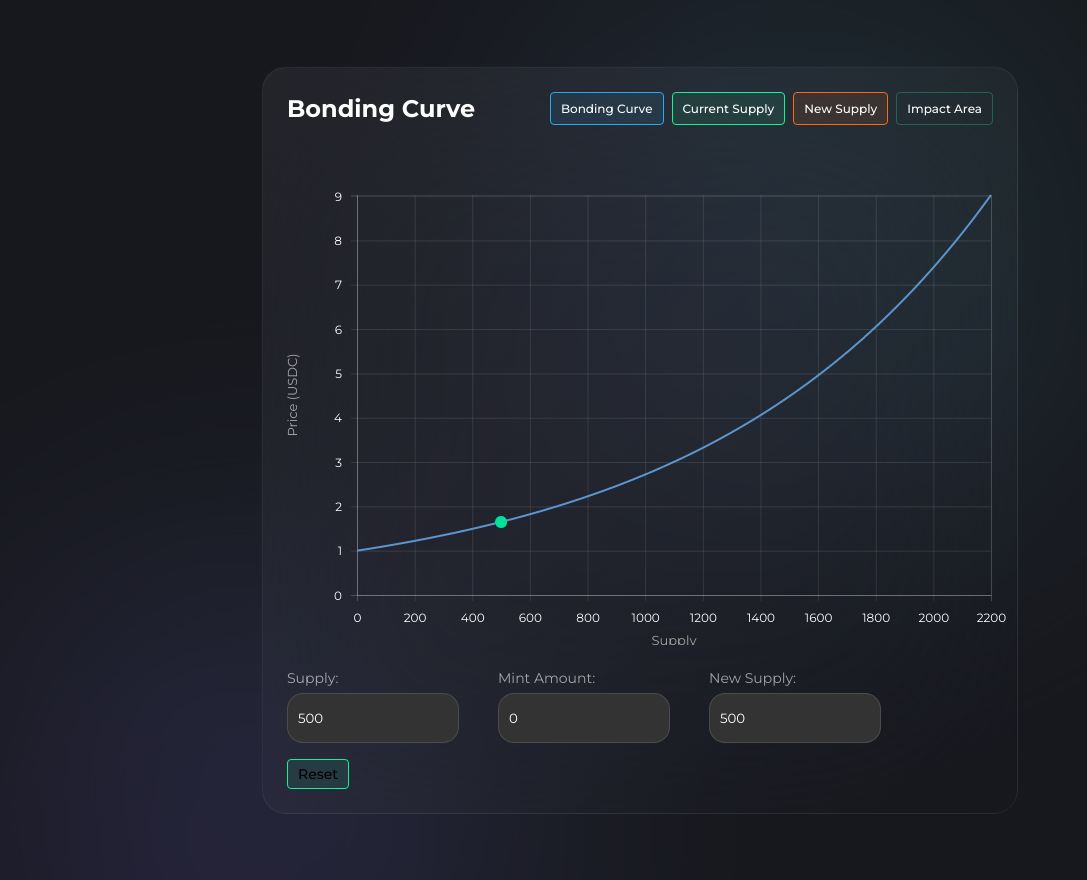
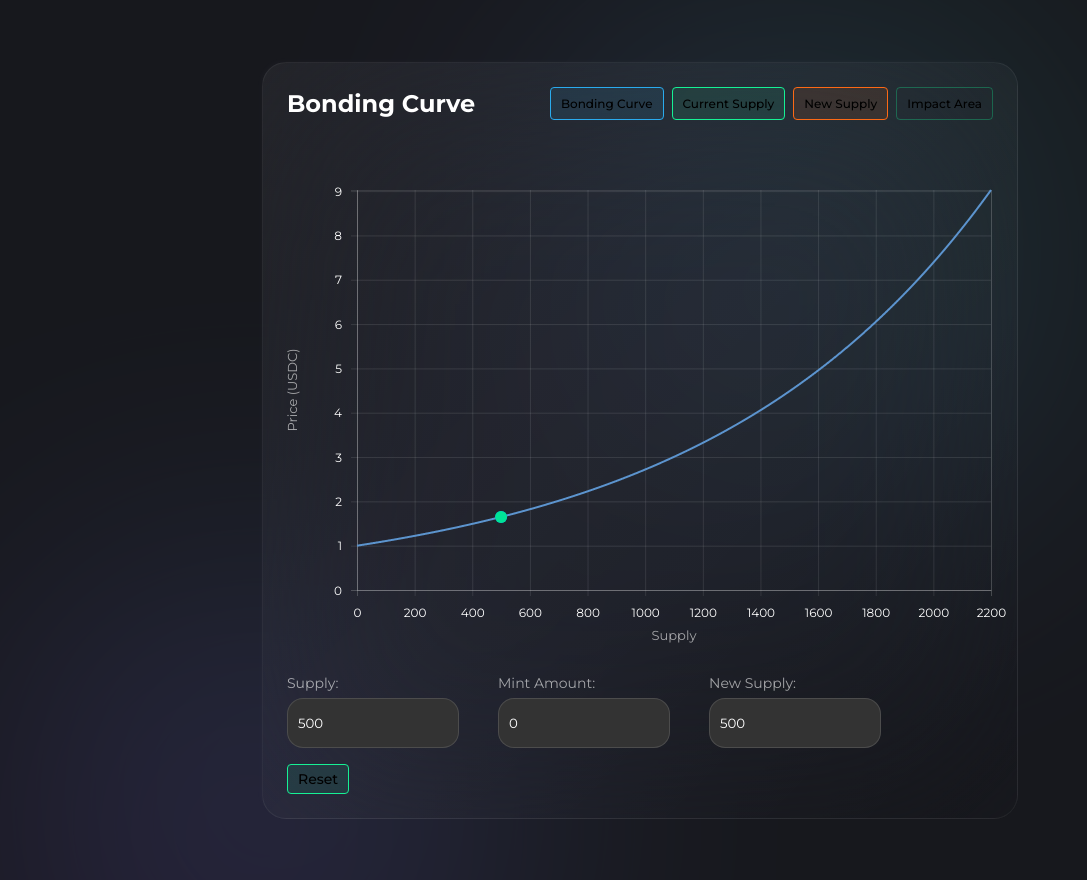
Before and after one commit to antisyst/trade_chart, a Next.js app: page / in a window 1280 px wide. Shown: the whole page, without its empty margins (0-1087 px from the left). Built offline with nearby package versions, Linux system fonts and the light colour scheme.

Commit message:
Update Chart.module.scss

```diff
--- a/src/styles/Chart.module.scss
+++ b/src/styles/Chart.module.scss
@@ -8,6 +8,7 @@
   width: 756px;
 
   .mainChartSvg {
+    height: 510px;
     @media (max-width: 768px) {
       width: 100%;
     }
@@ -39,7 +40,6 @@
         padding: 8px 10px;
         border-width: 1.5px;
         font-size: 12px;
-        color: #FFFFFF;
         font-weight: 500;
         border-style: solid;
 
```
